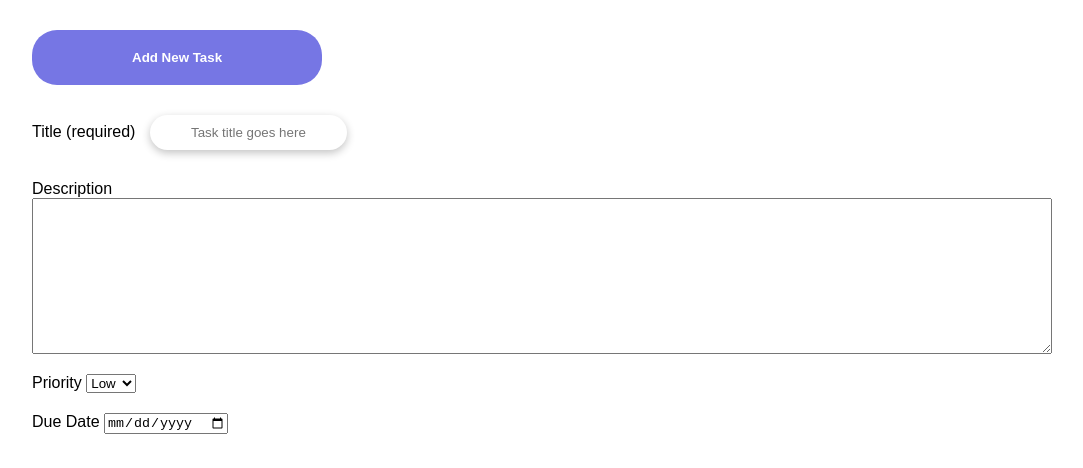
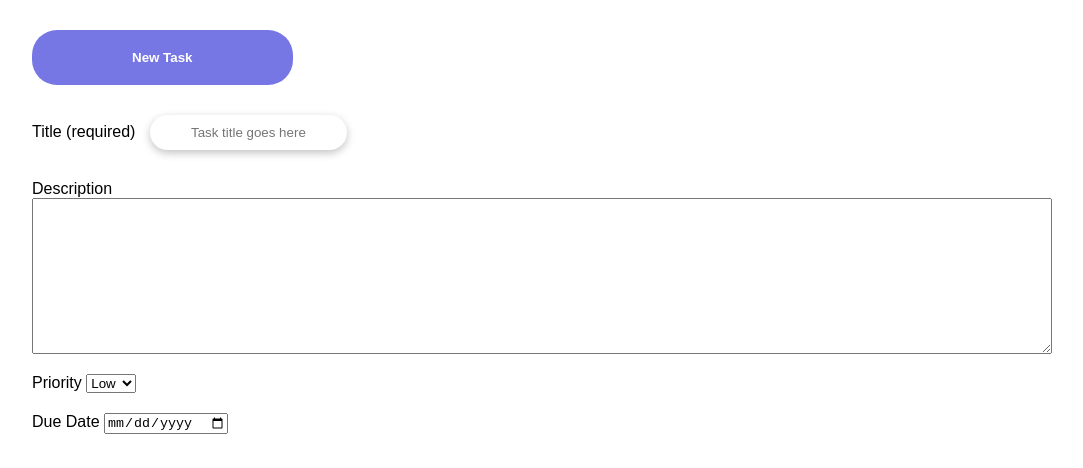
Before and after one commit to rejnowicz281/js-todo-list, a website built with Vite: page index.html in a window 1280 px wide. Shown: the whole page, without its empty margins (98-1181 px from the left). Built offline with nearby package versions, Linux system fonts and the light colour scheme.

Commit message:
Change add-task-button value

```diff
--- a/index.html
+++ b/index.html
@@ -12,7 +12,7 @@
   <div class="container">
     <main>
       <div class="add-task-container">
-        <button id="add-task-button">Add New Task</button>
+        <button id="add-task-button">New Task</button>
 
         <div class="field">
           <label for="title-input">Title (required)</label>
```
